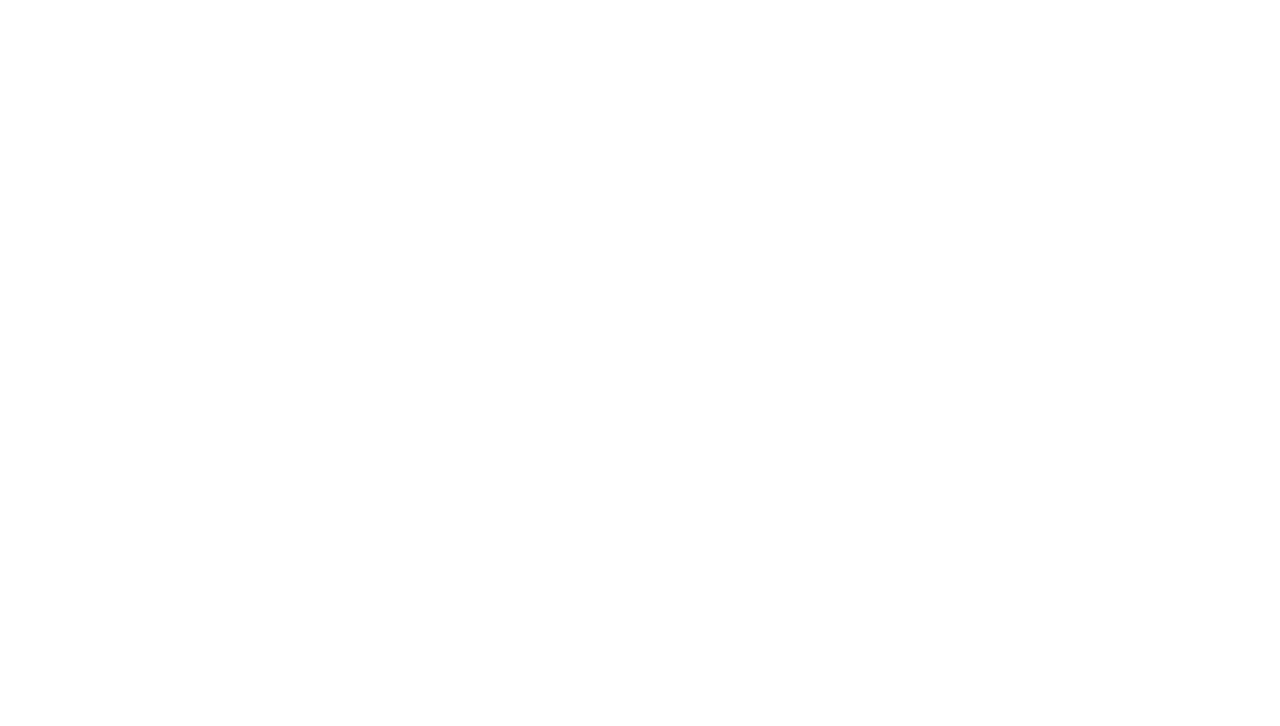
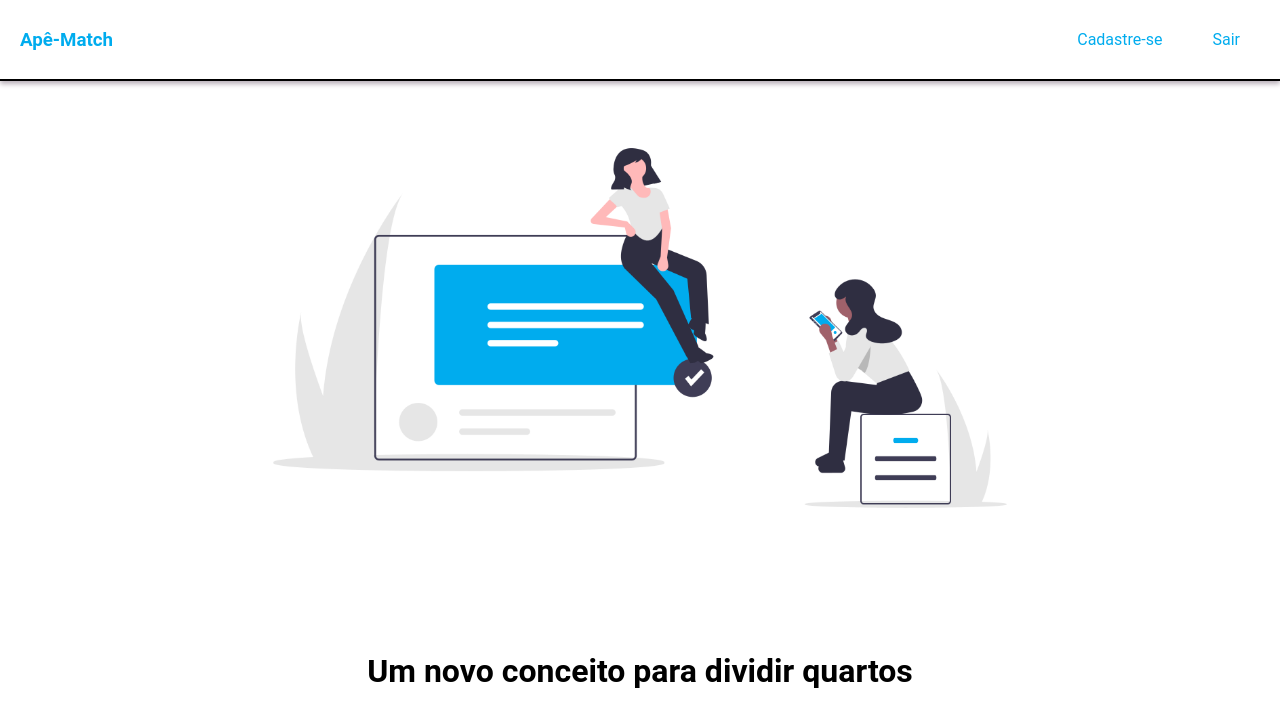
Before and after one commit to camilacasimiro/desafio-trainee-loopis, a React (Create React App) app: page /HomePage in a window 1280 px wide. Shown: the top 726 px of the page. Built offline with nearby package versions, Linux system fonts and the light colour scheme.

Commit message:
Criado a pagina HomePage , Modificado:index.js e Routes.js

```diff
--- /dev/null
+++ b/src/pages/HomePage/index.js
@@ -0,0 +1,30 @@
+import React from 'react';
+
+import "./style.css"
+import home from '../../images/home.png';
+
+function HomePage() {
+    return (
+        <div>
+        <div className="degrade">
+            <header className="headerHomepage">
+                <h3>Apê-Match</h3>
+                <nav>
+                    <ul className="menuHomepage">
+                        <li><a to="">Cadastre-se</a></li>
+                        <li><a to="">Sair</a></li>
+                    </ul>
+                </nav>
+            </header>
+            <div className="imagetamanho">
+                <img src={home} alt="home" ></img>
+            </div>
+            <div className="textoformato">
+                <h1>Um novo conceito para dividir quartos</h1>
+            </div>
+        </div>
+        </div>
+    )
+}
+
+export default HomePage;
--- /dev/null
+++ b/src/pages/HomePage/style.css
@@ -0,0 +1,63 @@
+.headerHomepage p,li {
+    margin: 0px;
+    padding: 10px;
+    list-style: none;
+
+    font-family: 'Roboto', sans-serif;
+
+}
+.headerHomepage h1{
+    font-size: 15px;
+    color:#00ACEE;
+}
+
+h3{
+
+    text-decoration: none;
+    color:#00ACEE;
+}
+a {
+    text-decoration: none;
+    color:#00ACEE;
+  }
+
+.headerHomepage {
+    background:white;
+    display: flex;
+    flex-wrap: wrap;
+    justify-content: space-between;
+    align-items: center;
+    padding: 20px;
+    border-bottom: 2px solid black;
+    box-shadow: 0px 3px 5px 0px rgba(184,175,184,1);
+  }
+.menuHomepage {
+    display: flex;
+  }
+
+.menuHomepage li {
+    margin-left: 10px;
+  }
+
+.menuHomepage li a {
+    padding: 10px;
+  }
+.imagetamanho{
+    display: flex;
+    justify-content: center;
+    padding-top: 1%;
+  }
+.textoformato{
+    padding-top:90px;
+}
+img {
+    width:70%;
+    height:70%;
+
+
+  }
+  h1{
+    text-align: center;
+    color:black;
+
+  }
--- a/src/pages/Resultado/index.js
+++ b/src/pages/Resultado/index.js
@@ -36,7 +36,7 @@ function Resultado() {
 
                     <div className="cards-result">
                         <div className="card">
-                        <img src={Elipse} alt=""></img>
+                            <img src={Elipse} alt=""></img>
                             <div>
                                 <p>Nome</p>
                                 <p>Idade</p>
--- a/src/routes.js
+++ b/src/routes.js
@@ -7,6 +7,7 @@ import Perfil from '../src/pages/Perfil';
 import Login from '../src/pages/Login';
 import Quizz from '../src/pages/Quizz';
 import Resultado from '../src/pages/Resultado';
+import HomePage from '../src/pages/HomePage';
 
 class Routes extends Component {
   render(){
@@ -19,6 +20,8 @@ class Routes extends Component {
         <Route path="/login" component ={Login}/>
         <Route path="/quizz" component ={Quizz}/>
         <Route path="/resultado" component ={Resultado}/>
+        <Route path="/HomePage" component ={HomePage}/>
+
 
       </Switch>
     </BrowserRouter>
```
Also changed, not shown: src/images/home.png (added).
